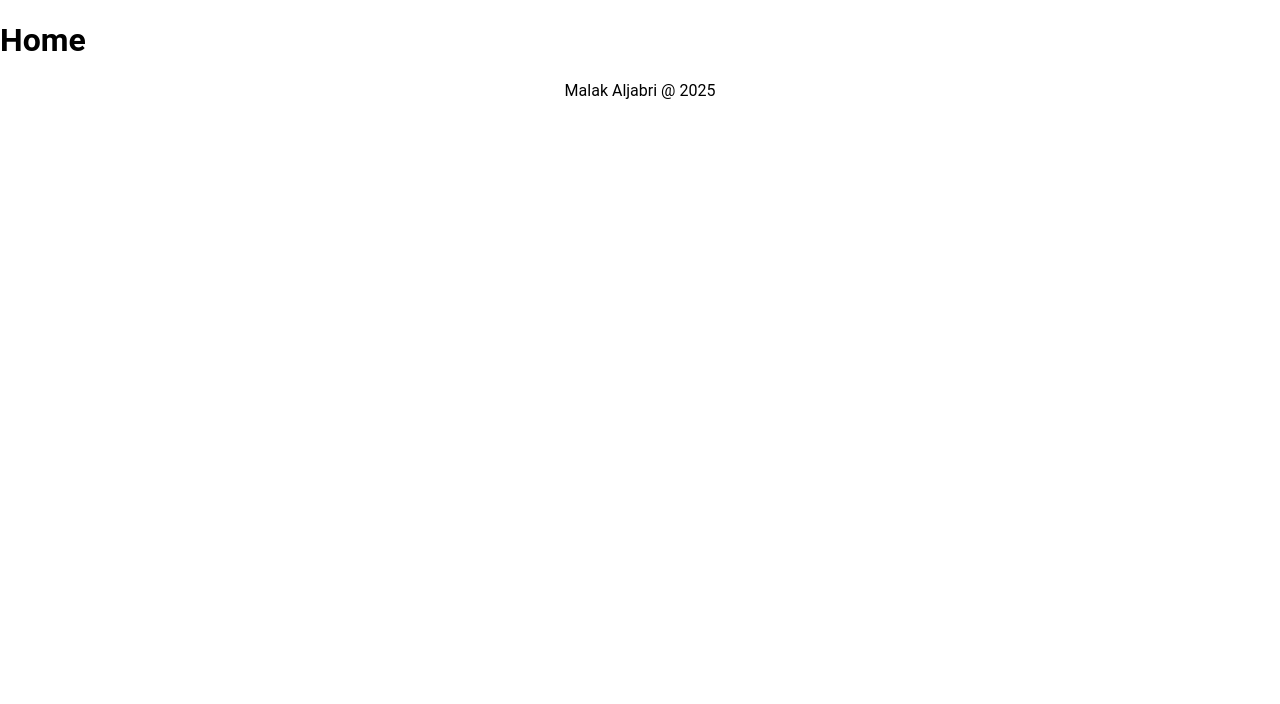
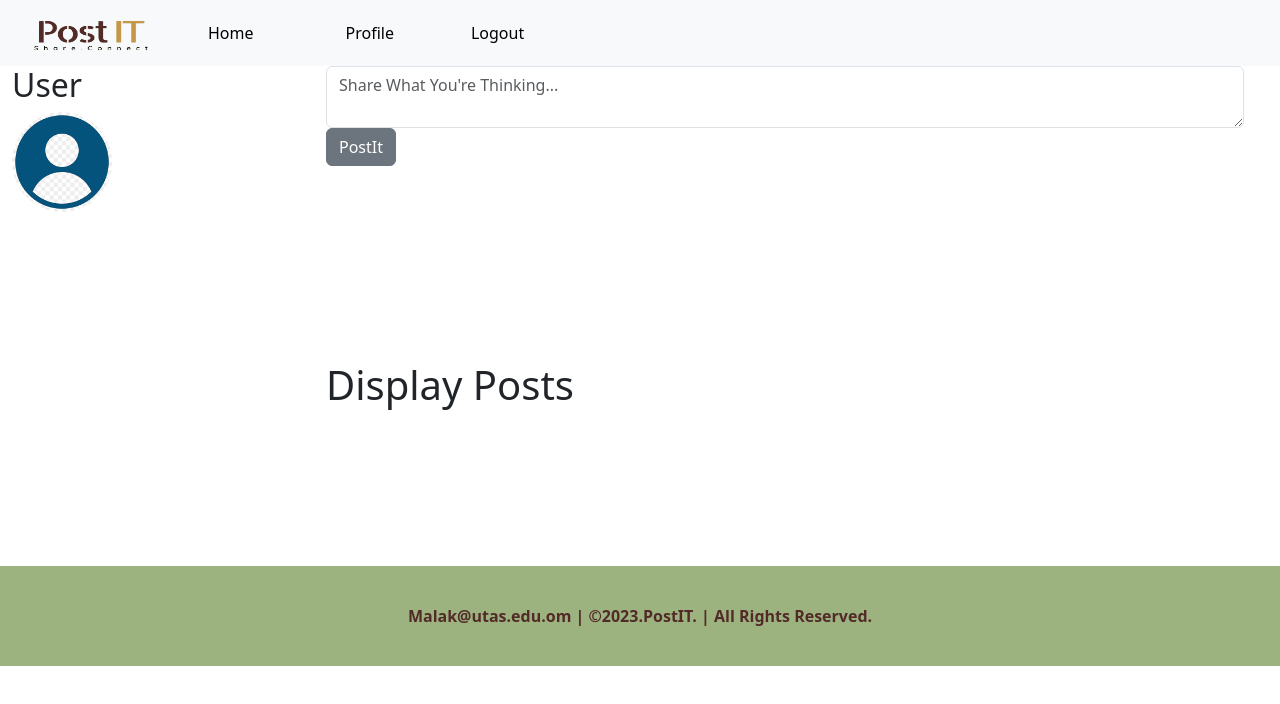
Before and after one commit to Mkj5837/post_it_app, a React (Create React App) app in the folder client/: page / in a window 1280 px wide. Shown: the top 704 px of the page. Built offline with nearby package versions, Linux system fonts and the light colour scheme.

Commit message:
font-end

```diff
--- a/client/src/App.css
+++ b/client/src/App.css
@@ -1,4 +1,4 @@
-a{
+a {
   text-decoration: none;
 }
 a:link {
@@ -15,11 +15,11 @@ a:hover {
   color: hotpink;
 }
 
-.login{
+.login {
   align-items: center;
   justify-content: center;
 }
-.div-form{
+.div-form {
   border-style: solid;
   border-width: thin;
   font-size: 24px;
@@ -36,17 +36,16 @@ a:hover {
   margin-bottom: 10px;
 }
 
-.login-form input{
+.login-form input {
   margin: 2px;
-
 }
-.smalltext{
-  font-size:14px;
+.smalltext {
+  font-size: 14px;
   font-weight: bold;
   color: #522a27;
 }
 
-.columndiv1{
+.columndiv1 {
   border-color: #a6d49f;
   font-size: xx-large;
   background-color: rgb(252, 252, 252);
@@ -55,39 +54,37 @@ a:hover {
   align-items: center;
   justify-content: center;
 }
-.columndiv2{
-
+.columndiv2 {
   border-color: rgb(182, 179, 176);
   font-size: xx-large;
   height: auto;
   padding: 20px;
-/*   background-image: url("http://localhost:3000/image1.jpg");
+  /*   background-image: url("http://localhost:3000/image1.jpg");
   background-size: cover;
   background-repeat: no-repeat; */
-
 }
 
-.loginImage{
-  height: 100%; width:100%;
+.loginImage {
+  height: 100%;
+  width: 100%;
 }
-.appTitle{
+.appTitle {
   text-align: center;
   color: #c73e1d;
 }
-.formrow{
+.formrow {
   background-color: #522a27;
   padding: 50px;
   display: flex;
   align-items: center;
-  justify-content: center
-
+  justify-content: center;
 }
 
-.side{
-  display:flex;
+.side {
+  display: flex;
   vertical-align: top;
 }
-.checkbox{
+.checkbox {
   width: 25px;
   height: 25px;
 }
@@ -98,42 +95,42 @@ a:hover {
   background-color: #c59849;
   border-style: none;
 }
-body{
-  font-family: 'Roboto', sans-serif;
+body {
+  font-family: "Roboto", sans-serif;
   margin: 0;
-
 }
-.navigation{
-  background-color: #9CB380;
+.navigation {
+  background-color: #9cb380;
   height: 75px;
   font-weight: bolder;
-  color:#522a27;
+  color: #522a27;
 }
-.logo{
-  width:150px;
+.logo {
+  width: 150px;
   height: 70px;
 }
-.footer{
+.footer {
   display: flex;
-  background-color: #9CB380;
+  background-color: #9cb380;
   height: 100px;
-  color:#522a27;
+  color: #522a27;
   justify-content: center;
   align-items: center;
   font-weight: bolder;
   flex-shrink: 0;
 }
-.socialmedia{
- width:100px;
- height: 100px;
+.socialmedia {
+  width: 100px;
+  height: 100px;
 }
 
-.userImage{
-  width:100px;
+.userImage {
+  width: 100px;
   height: 100px;
   border-radius: 50%;
+  border-color: #522a27;
 }
-.userInfos{
+.userInfos {
   padding: 20px;
   text-align: center;
 }
@@ -144,51 +141,47 @@ body{
   min-height: 100vh;
 }
 
-.main{
+.main {
   flex-grow: 1;
   min-height: 500px;
 }
-.sharePosts{
-
+.sharePosts {
   padding-top: 10px;
   height: 200px;
-  border-style: solid ;
+  border-style: solid;
   border-width: thin;
   margin-top: 10px;
   border-color: #a6d49f;
   text-align: center;
 }
-.inputPost{
+.inputPost {
   margin-right: 10px;
   width: 80%;
-  border-color:#522a27
-
+  border-color: #522a27;
 }
 .input-button-container {
   display: flex;
   align-items: center;
   justify-content: center;
 }
-.postButton{
-  background-color:#522a27;
+.postButton {
+  background-color: #522a27;
 }
-.dept{
+.dept {
   display: flex;
   flex-direction: row;
   margin-top: 10px;
-
 }
-.selectDept .selectDept{
+.selectDept .selectDept {
   width: 10%;
 }
-.postUserImage{
+.postUserImage {
   width: 50px;
   height: 50px;
   margin: 10px;
-
 }
 
-.postsContainer{
+.postsContainer {
   display: flex;
   flex-direction: column;
 }
@@ -198,37 +191,69 @@ body{
 
   height: auto;
   width: 100%;
-
 }
-.postMsg{
+.postMsg {
   padding: 20px;
 
   border: 1px solid rgb(244, 241, 241);
 }
-.postedBy{
-padding: 10px;
-background-color: rgb(236, 238, 236);
-border-radius: 10px;
+.postedBy {
+  padding: 10px;
+  background-color: rgb(236, 238, 236);
+  border-radius: 10px;
 }
-.postByName{
+.postByName {
   font-weight: bolder;
   font: optional;
 }
-.postDate{
+.postDate {
   margin-left: 5px;
-
 }
-.navs{
-  padding:10px;
+.navs {
+  padding: 10px;
 }
-.userName{
+.userName {
   font-weight: bold;
 }
-.likes{
-  padding:5px;
+.likes {
+  padding: 5px;
 }
 
-.error{
+.error {
   color: red;
   font-size: small;
 }
+
+.header {
+  display: flex;
+  align-items: center;
+  padding: 10px;
+  background-color: #f8f9fa;
+}
+
+.nav {
+  display: flex;
+  align-items: center;
+}
+
+.logo {
+  height: 50px;
+}
+
+.nav a {
+  text-decoration: none; /* Remove underline */
+
+  color: #000; /* Set text color */
+
+  margin: 0 15px; /* Add spacing between links */
+}
+
+.nav a:hover {
+  color: #edb510; /* Change color on hover (optional) */
+}
+
+.nav-link a {
+  color: inherit;
+
+  text-decoration: none;
+}
--- a/client/src/App.js
+++ b/client/src/App.js
@@ -1,14 +1,36 @@
 import "./App.css";
 import About from "./Components/About";
+import Footer from "./Components/Footer";
 import Header from "./Components/Header";
 import Home from "./Components/Home";
+import Login from "./Components/Login";
+import "bootstrap/dist/css/bootstrap.min.css";
+import { BrowserRouter as Router, Routes, Route } from "react-router-dom";
+import { Container, Row, Column } from "reactstrap";
+import Profile from "./Components/Profile";
+import Register from "./Components/Register";
 
 const App = () => {
   return (
-    <>
-      <Home />
-      <About />
-    </>
+    <Container fluid>
+      {/* //fluid means it will use 100% of the screen. */}
+      <Router>
+        <Row>
+          <Header />
+        </Row>
+        <Row className="main">
+          <Routes>
+            <Route path="/" element={<Home />}></Route>
+            <Route path="/login" element={<Login />}></Route>
+            <Route path="/profile" element={<Profile />}></Route>
+            <Route path="/register" element={<Register />}></Route>
+          </Routes>
+        </Row>
+        <Row>
+          <Footer />
+        </Row>
+      </Router>
+    </Container>
   );
 };
 
--- a/client/src/Components/Footer.js
+++ b/client/src/Components/Footer.js
@@ -1,7 +1,7 @@
 const Footer = () => {
   return (
     <footer className="footer">
-      <div>©2023.PostIT. All Rights Reserved.</div>
+      <div>Malak@utas.edu.om | ©2023.PostIT. | All Rights Reserved.</div>
     </footer>
   );
 };
--- a/client/src/Components/Header.js
+++ b/client/src/Components/Header.js
@@ -1,10 +1,32 @@
-
+import { Navbar, Nav, NavItem, NavLink } from "reactstrap";
+import { Link } from "react-router-dom";
+import applogo from "../Images/logo-t.png";
 const Header = () => {
-
   return (
-    <h1>Header</h1>
-
-
+    <>
+      <Navbar className="header">
+        <Nav>
+          <NavItem>
+            <img src={applogo} className="logo" />
+          </NavItem>
+          <NavItem>
+            <NavLink active>
+              <Link to="/">Home</Link>
+            </NavLink>
+          </NavItem>
+          <NavItem>
+            <NavLink active>
+              <Link to="/profile">Profile</Link>
+            </NavLink>
+          </NavItem>
+          <NavItem>
+            <NavLink active href="#">
+              Logout
+            </NavLink>
+          </NavItem>
+        </Nav>
+      </Navbar>
+    </>
   );
 };
 
--- a/client/src/Components/Home.js
+++ b/client/src/Components/Home.js
@@ -7,7 +7,20 @@ import { Container, Row, Col } from "reactstrap"; //import the Reactstrap Compon
 const Home = () => {
   return (
     <>
-      <h1>Home</h1>
+      <Row>
+        <Col md={3}>
+          <User />
+        </Col>
+        <Col md={9}>
+          <SharePosts />
+        </Col>
+      </Row>
+      <Row>
+        <Col md={3}></Col>
+        <Col md={9}>
+          <Posts />
+        </Col>
+      </Row>
     </>
   );
 };
--- a/client/src/Components/Login.js
+++ b/client/src/Components/Login.js
@@ -1,9 +1,44 @@
-import loginImg from "../Images/loginImage";
+import loginImg from "../Images/loginImage.jpg";
+import { Link } from "react-router-dom";
+import {
+  Button,
+  Col,
+  Label,
+  Container,
+  Row,
+  FormGroup,
+  Input,
+  Form,
+} from "reactstrap";
 const Login = () => {
   return (
     <div>
-      <h1>Login</h1>
-      <img src={loginImg} />
+      <Container>
+        <Form>
+          <FormGroup>
+            <Label for="exampleEmail">Email</Label>
+            <Input
+              id="exampleEmail"
+              name="email"
+              placeholder="Email"
+              type="email"
+            />
+          </FormGroup>
+          <FormGroup>
+            <Label for="examplePassword">Password</Label>
+            <Input
+              id="examplePassword"
+              name="password"
+              placeholder="Password"
+              type="password"
+            />
+          </FormGroup>{" "}
+          <Button>Submit</Button>
+        </Form>
+        <p className="smalltext">
+          No Account? <Link to="/register">Sign Up now.</Link>
+        </p>
+      </Container>
     </div>
   );
 };
--- a/client/src/Components/Posts.js
+++ b/client/src/Components/Posts.js
@@ -1,5 +1,3 @@
-
-
 const Posts = () => {
   return (
     <div className="postsContainer">
--- a/client/src/Components/Profile.js
+++ b/client/src/Components/Profile.js
@@ -1,9 +1,5 @@
-
-
 const Profile = () => {
-  return (
-    <h1>Profile</h1>
-  );
+  return <h1>Profile</h1>;
 };
 
 export default Profile;
--- a/client/src/Components/Register.js
+++ b/client/src/Components/Register.js
@@ -1,8 +1,5 @@
-
 const Register = () => {
-  return (
-    <h1>Register</h1>
-  );
+  return <h1>Register</h1>;
 };
 
 export default Register;
--- a/client/src/Components/SharePost.js
+++ b/client/src/Components/SharePost.js
@@ -1,7 +1,27 @@
-
+import {
+  Button,
+  Col,
+  Label,
+  Container,
+  Row,
+  FormGroup,
+  Input,
+} from "reactstrap";
 const SharePosts = () => {
   return (
-    <h1>SharePosts</h1>
+    <>
+      <Row>
+        <Col>
+          <Input
+            id="share"
+            name="share"
+            placeholder="Share What You're Thinking..."
+            type="textarea"
+          />
+          <Button>PostIt</Button>
+        </Col>
+      </Row>
+    </>
   );
 };
 
--- a/client/src/Components/User.js
+++ b/client/src/Components/User.js
@@ -1,8 +1,9 @@
-
+import user from "../Images/user.png";
 const User = () => {
-
   return (
     <div>
+      <h2>User</h2>
+      <img src={user} className="userImage" />
     </div>
   );
 };
```
Also changed, not shown: client/package.json (+4 -4 lines), 2 other files (tests, documents, lock files or other folders).
